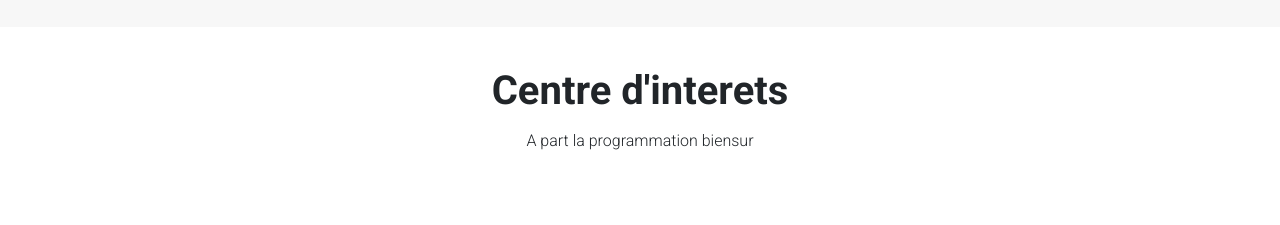
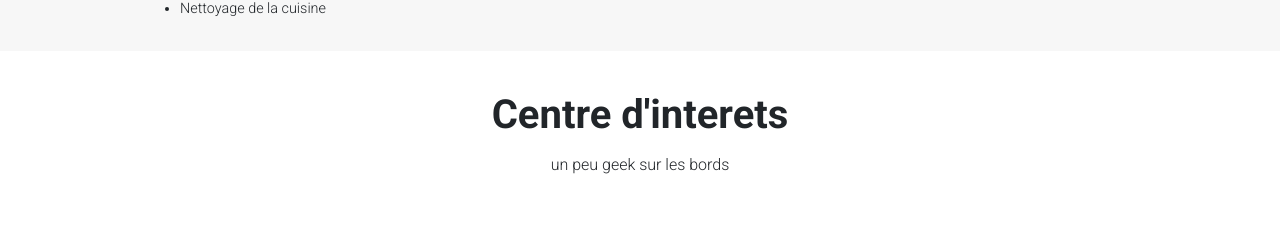
Before and after one commit to jcfutur/MonCvReactJs, a React (Create React App) app: page / in a window 1280 px wide. Shown: the part 4293-4518 px from the top of the page. Built offline with nearby package versions, Linux system fonts and the light colour scheme; grey boxes are pictures that could not be loaded.

Commit message:
espacement

```diff
--- a/src/Component/nav/nav2.js
+++ b/src/Component/nav/nav2.js
@@ -80,7 +80,7 @@ class FullPageIntroWithFixedNavbar extends React.Component {
 
             <br id="Apropos"/>
               <h1 className="font-weight-bold my-5 text-center">A propos</h1>
-            <br/>
+
             <p align="justify">
               Développeur web curieux, autonome, rigoureux, j'aime les applications simples, rapides et efficaces.<br/><br/>
               Titulaire d’un Titre Professionnel de Développeur Web et Web Mobile. Après une reconversion Professionnelle,
@@ -92,19 +92,23 @@ class FullPageIntroWithFixedNavbar extends React.Component {
           </MDBContainer>
         </main>
         </MDBAnimation>
+        <br/>
         <div className="fond">
           <br id="Competence"/>
           <h1 className="font-weight-bold my-5 text-center">Technologies Utilisées</h1>
           <br/>
           <GridExamplesPage2/>
+          <br/>
+          <br/>
         </div>
         <div>
           <br id="Realisation"/>
           <MDBAnimation reveal type="fadeInUp" duration="2s" delay="0s">
           <h1 className="font-weight-bold my-5 text-center">Realisation</h1>
-          <br/>
           <LightboxPage/>
           </MDBAnimation>
+          <br/>
+          <br/>
         </div>
         <div className="fond">
         <br id="Parcour"/>
@@ -115,9 +119,11 @@ class FullPageIntroWithFixedNavbar extends React.Component {
         <div>
           <br id="interets"/>
           <h1 className="font-weight-bold my-3 text-center">Centre d'interets</h1>
-          <h6 className="text-center">A part la programmation biensur</h6>
+          <h6 className="text-center">un peu geek sur les bords</h6>
           <br/>
           <Interets/>
+          <br/>
+          <br/>
         </div>
         <div className="fond">
           <br id="Contact"/>
```
